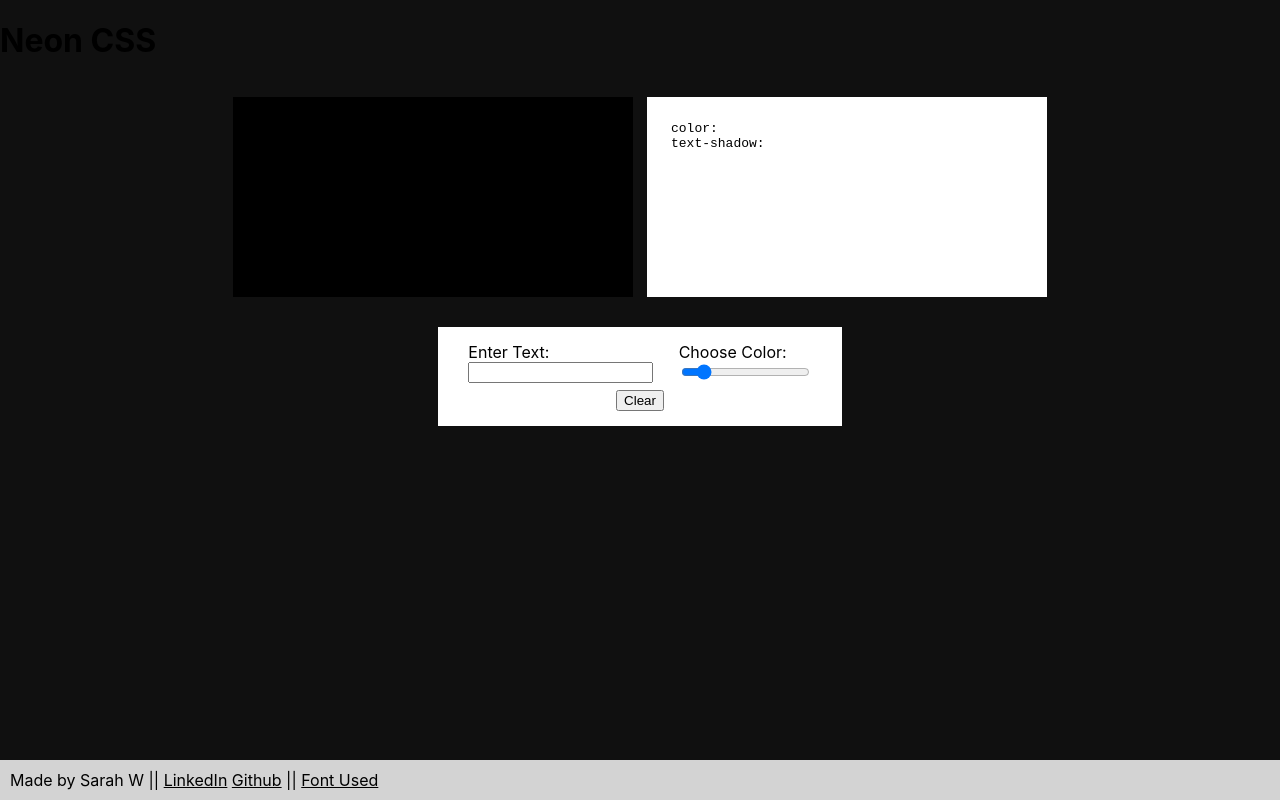
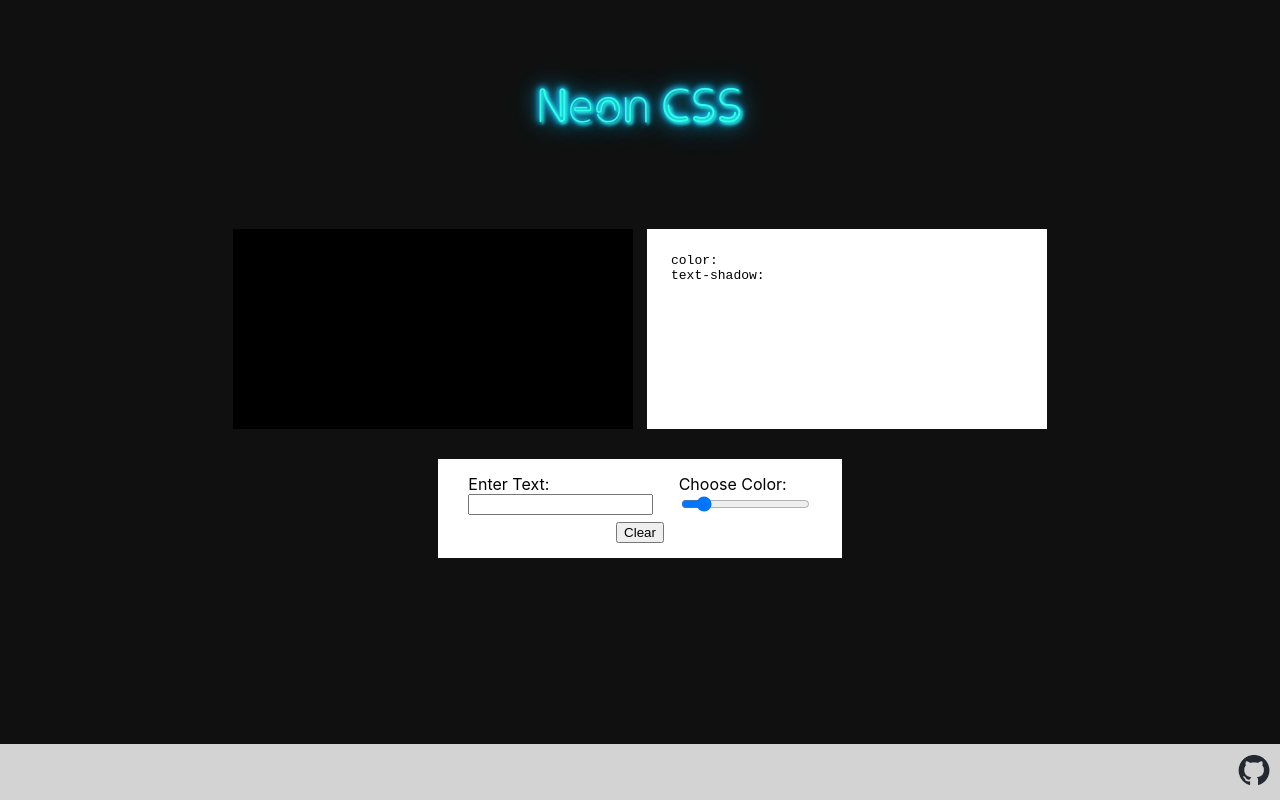
Before and after one commit to arghmatey/neon-glow, a React (Create React App) app: page / in a window 1280 px wide. Built offline with nearby package versions, Linux system fonts and the light colour scheme.

Commit message:
Refactor footer into component

```diff
--- a/src/App.js
+++ b/src/App.js
@@ -4,6 +4,7 @@ import OptionsInput from './components/options-input';
 import TextOutput from './components/text-output';
 import CodeOutput from './components/code-output';
 import Header from './components/header';
+import Footer from './components/footer';
 import { hslCSS } from './utils/utils';
 import './App.scss';
 
@@ -44,9 +45,8 @@ class App extends Component {
               </main>
             } />
           </Router>
-        <footer className='App-footer'>
-          Made by Sarah W || <a href='https://www.linkedin.com/in/sarah--williams/'>LinkedIn</a>  <a href='https://github.com/arghmatey'>Github</a> || <a href='https://www.dafont.com/clip.font'>Font Used</a>
-        </footer>
+
+        <Footer />
       </div>
     )
   }
--- a/src/App.scss
+++ b/src/App.scss
@@ -20,7 +20,7 @@ code {
   font-family: source-code-pro, Menlo, Monaco, Consolas, 'Courier New', monospace;
 }
 
-.App-header h1 {
+.header h1 {
   text-align: center;
   font: normal 48px neon-sign;
   color:rgb(46, 255, 231);
@@ -90,14 +90,21 @@ input {
   margin: 0 20px;
 }
 
-.App-footer {
+.footer {
   background-color: lightgrey;
   position: absolute;
-  bottom: 0px;
+  bottom: 0;
+  left: 0;
+  right: 0;
   padding: 10px;
-  width: 100%;
+  text-align: right;
 }
 
 a {
   color: black;
+
+  .icon {
+    height: 2rem;
+    width: 2rem;
+  }
 }
--- /dev/null
+++ b/src/components/footer.jsx
@@ -0,0 +1,12 @@
+import React from 'react';
+import github from '../assets/images/github-mark.png';
+
+const Footer = () => (
+    <footer className="footer">
+        <a href="https://github.com/arghmatey/neon-glow">
+            <img src={github} alt="Github Logo" className="icon" />
+        </a>
+    </footer>
+)
+
+export default Footer;
```
Also changed, not shown: src/assets/images/github-mark-white.png (added), src/assets/images/github-mark.png (added).
